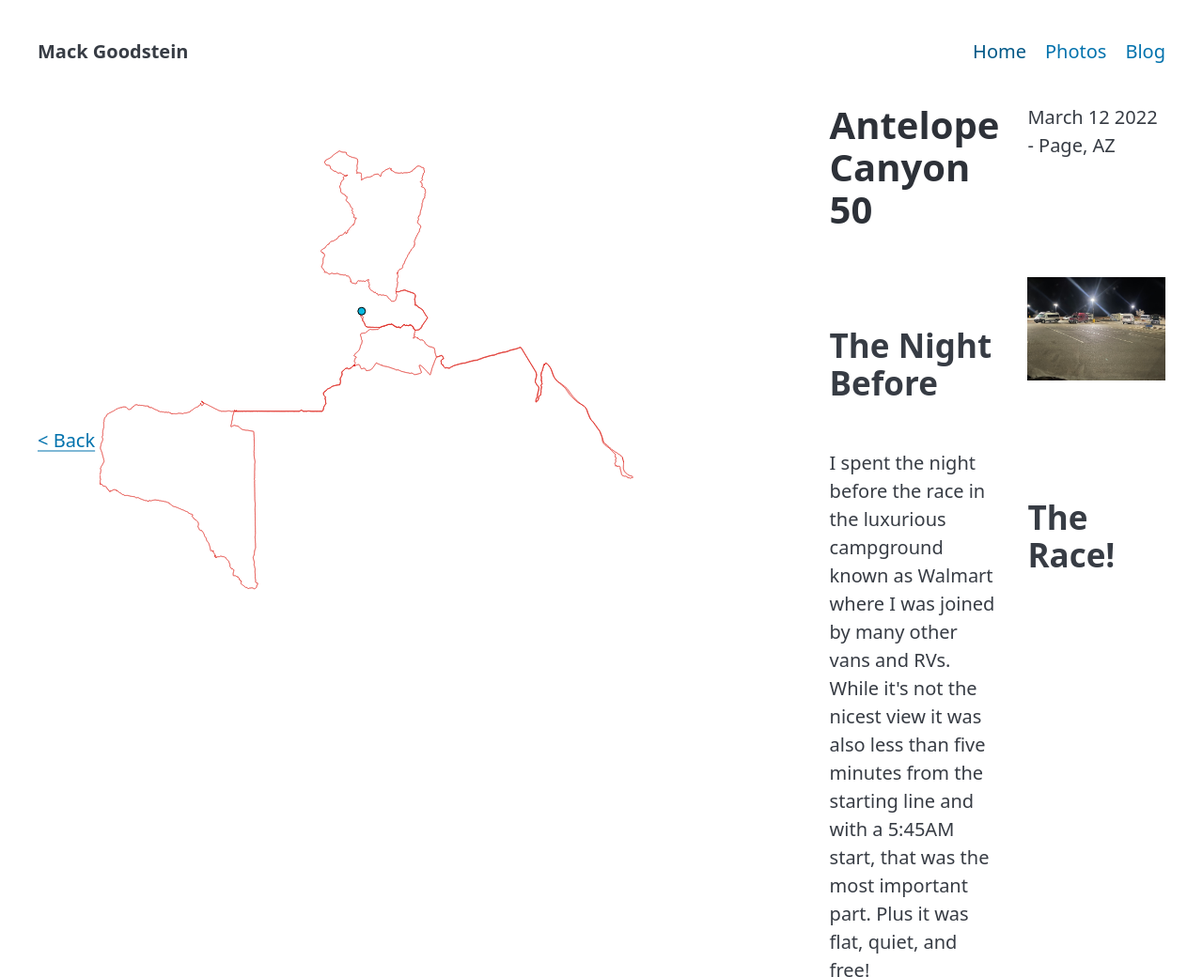
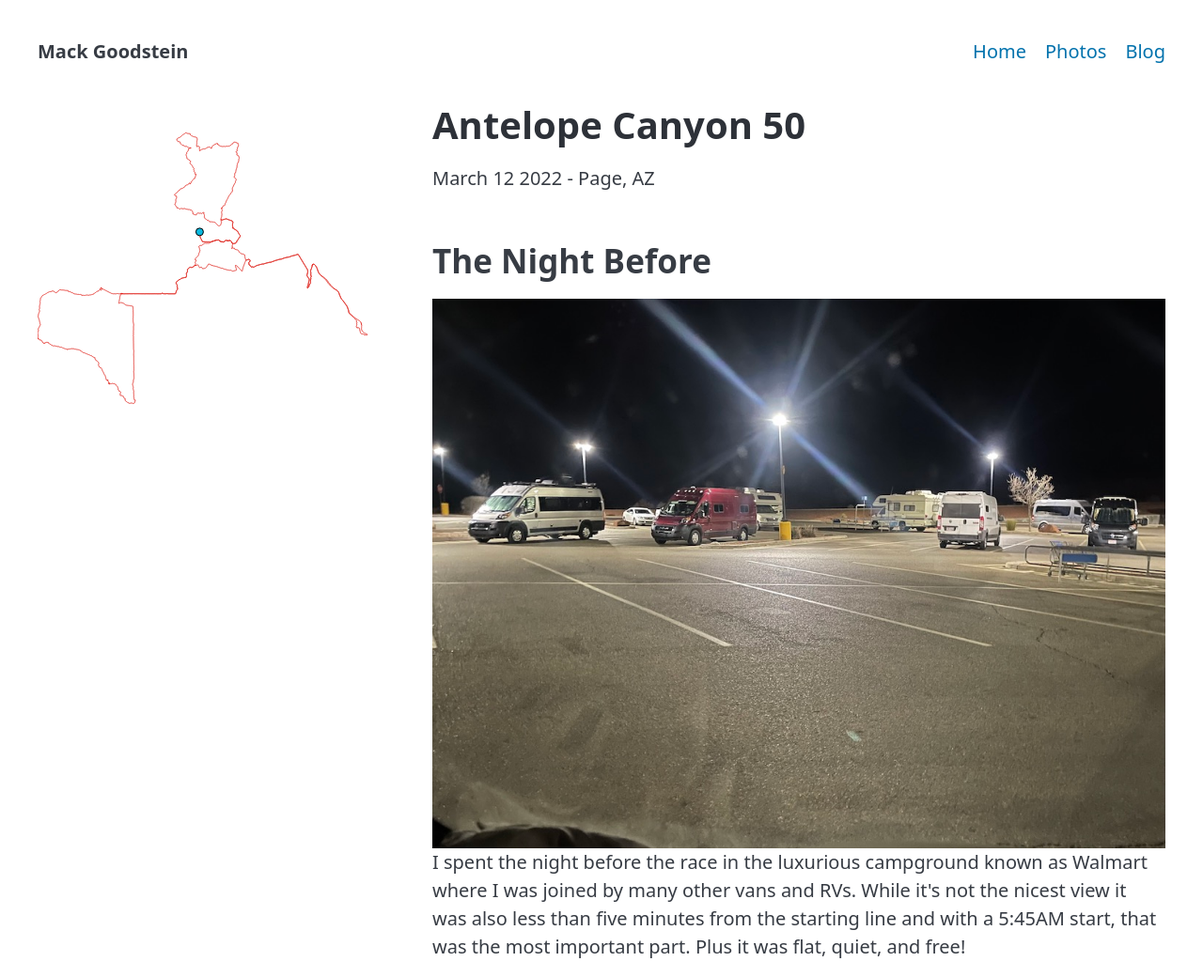
Before and after one commit to mackmgg/mack.im, a plain HTML site: page site/races/antelope/index.html in a window 1280 px wide. Shown: the top 1040 px of the page at 94% size. Drawn offline with Linux system fonts and the light colour scheme.

Commit message:
Update Race Report
Fix a few things to make it work better with the new theme.

```diff
--- a/site/races/antelope/index.html
+++ b/site/races/antelope/index.html
@@ -6,12 +6,12 @@
 	<meta name="viewport" content="width=device-width, initial-scale=1">
 	<meta name="color-scheme" content="light dark">
 	<link rel="stylesheet" href="/css/pico.min.css">
+	<link rel="stylesheet" href="/css/antelope.css">
 	<title>Antelope Canyon 50</title>
 	<script src="/js/d3.v4.min.js"></script>
 	<script src="/js/topojson.js"></script>
 	<script src="/js/d3-interpolate.js"></script>
 	<script src="/js/antelope.js"></script>
-	<link rel="stylesheet" href="/css/antelope.css">
 </head>
 
 <body>
@@ -21,7 +21,7 @@
 				<li><strong>Mack Goodstein</strong></li>
 			</ul>
 			<ul>
-				<li><a href="/" aria-current="page">Home</a></li>
+				<li><a href="/">Home</a></li>
 				<li><a href="#">Photos</a></li>
 				<li><a href="/blog">Blog</a></li>
 			</ul>
@@ -29,11 +29,9 @@
 	</header>
 
 	<body class="container">
-		<div role="group">
-			<div id="map"><a href="/blog" class="nav-link">
-					< Back</a>
-			</div>
-			<div id="page">
+		<div id="page" role="group">
+			<div id="map"></div>
+			<div id="report">
 				<h1>Antelope Canyon 50</h1>
 				<p>March 12 2022 - Page, AZ</p>
 				<h2>The Night Before</h2>
```
